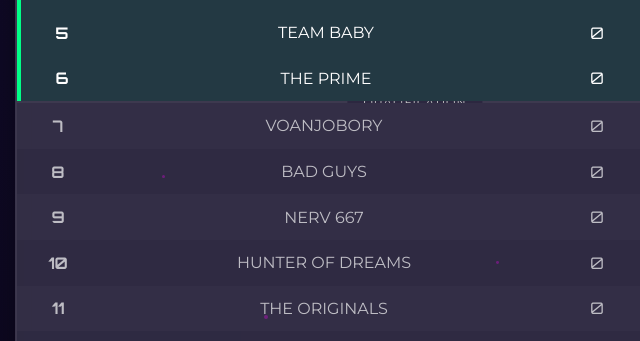
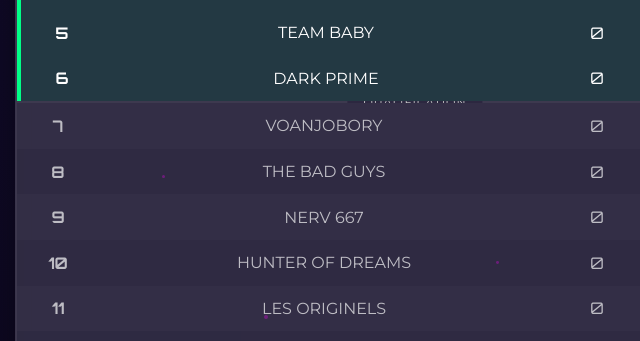
Before and after one commit to Kirito-kuuun/ranking, a plain HTML site: page index.html in a window 1280 px wide. Shown: the part 710-1051 px from the top of the page, 225-865 px from the left. Drawn offline with nearby package versions, Linux system fonts and the light colour scheme.

Commit message:
Mise à jour des noms des teams

```diff
--- a/index.html
+++ b/index.html
@@ -505,12 +505,12 @@
                 { rank: 3, name: "NOOBSTORM", booyah: 1, kills: 39, points: 69 },
                 { rank: 4, name: "UNKNOW BRAIN", booyah: 0, kills: 39, points: 58 },
                 { rank: 5, name: "TEAM BABY", booyah: 0, kills: 30, points: 51 },
-                { rank: 6, name: "THE PRIME", booyah: 0, kills: 19, points: 38 },
+                { rank: 6, name: "DARK PRIME", booyah: 0, kills: 19, points: 38 },
                 { rank: 7, name: "VOANJOBORY", booyah: 0, kills: 12, points: 35 },
-                { rank: 8, name: "BAD GUYS", booyah: 0, kills: 10, points: 32 },
+                { rank: 8, name: "THE BAD GUYS", booyah: 0, kills: 10, points: 32 },
                 { rank: 9, name: "NERV 667", booyah: 0, kills: 8, points: 24 },
                 { rank: 10, name: "HUNTER OF DREAMS", booyah: 0, kills: 4, points: 21 },
-                { rank: 11, name: "THE ORIGINALS", booyah: 0, kills: 10, points: 14 },
+                { rank: 11, name: "LES ORIGINELS", booyah: 0, kills: 10, points: 14 },
                 { rank: 12, name: "DREAD NOUGHT", booyah: 0, kills: 2, points: 5 }
             ],
             "Lobby B": []
```
